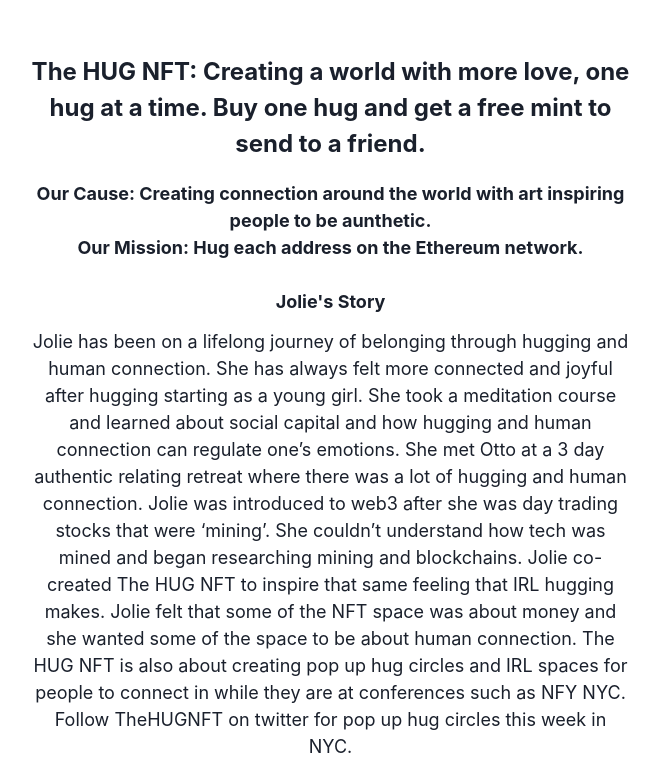
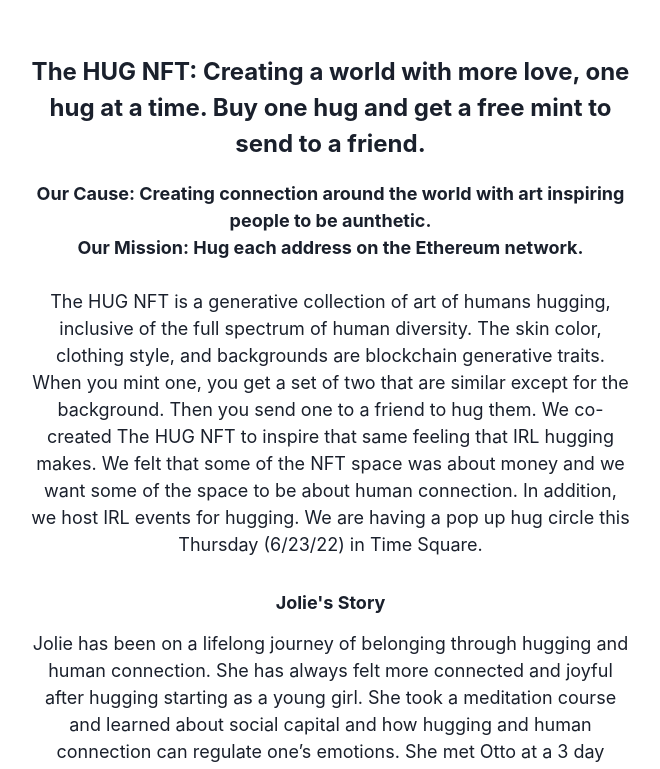
Before and after one commit to TheHugNFT/the-hug-web, a Next.js app: page / in a window 1280 px wide. Shown: the part 466-1235 px from the top of the page, without its empty margins (314-974 px from the left). Built offline with nearby package versions, Linux system fonts and the light colour scheme.

Commit message:
fix website

```diff
--- a/website-config/About.js
+++ b/website-config/About.js
@@ -17,16 +17,16 @@
                 Our Cause: Creating connection around the world with art inspiring people to be aunthetic. <br/>
                 Our Mission: Hug each address on the Ethereum network.
             </Heading>
-            {/*<Para fontSize="l">*/}
-            {/*    The HUG NFT is a generative collection of art of humans hugging, inclusive of the full spectrum*/}
-            {/*    of human diversity. The skin color,*/}
-            {/*    clothing style, and backgrounds are blockchain generative traits.  When you mint one, you get a set of*/}
-            {/*    two that are similar except for the background.  Then you send one to a friend to hug them.*/}
-            {/*    We co-created The HUG NFT to inspire that same feeling that IRL hugging makes.*/}
-            {/*    We felt that some of the NFT space was about money and we want some of the space to be*/}
-            {/*    about human connection.  In addition, we host IRL events for hugging. We are having a*/}
-            {/*    pop up hug circle this Thursday (6/23/22) in Time Square.*/}
-            {/*</Para>*/}
+            <Para fontSize="l" pb={5}>
+                The HUG NFT is a generative collection of art of humans hugging, inclusive of the full spectrum
+                of human diversity. The skin color,
+                clothing style, and backgrounds are blockchain generative traits.  When you mint one, you get a set of
+                two that are similar except for the background.  Then you send one to a friend to hug them.
+                We co-created The HUG NFT to inspire that same feeling that IRL hugging makes.
+                We felt that some of the NFT space was about money and we want some of the space to be
+                about human connection.  In addition, we host IRL events for hugging. We are having a
+                pop up hug circle this Thursday (6/23/22) in Time Square.
+            </Para>
             <Heading size="m" fontSize={'18px'} pb={1}>
                 Jolie's Story
             </Heading>
```
